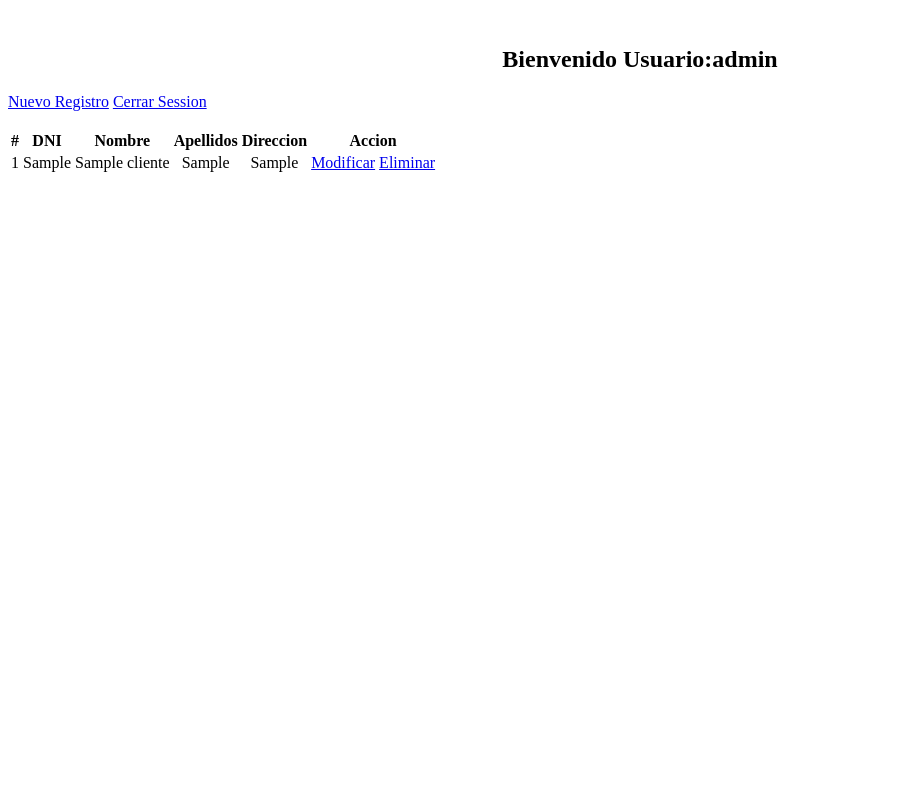
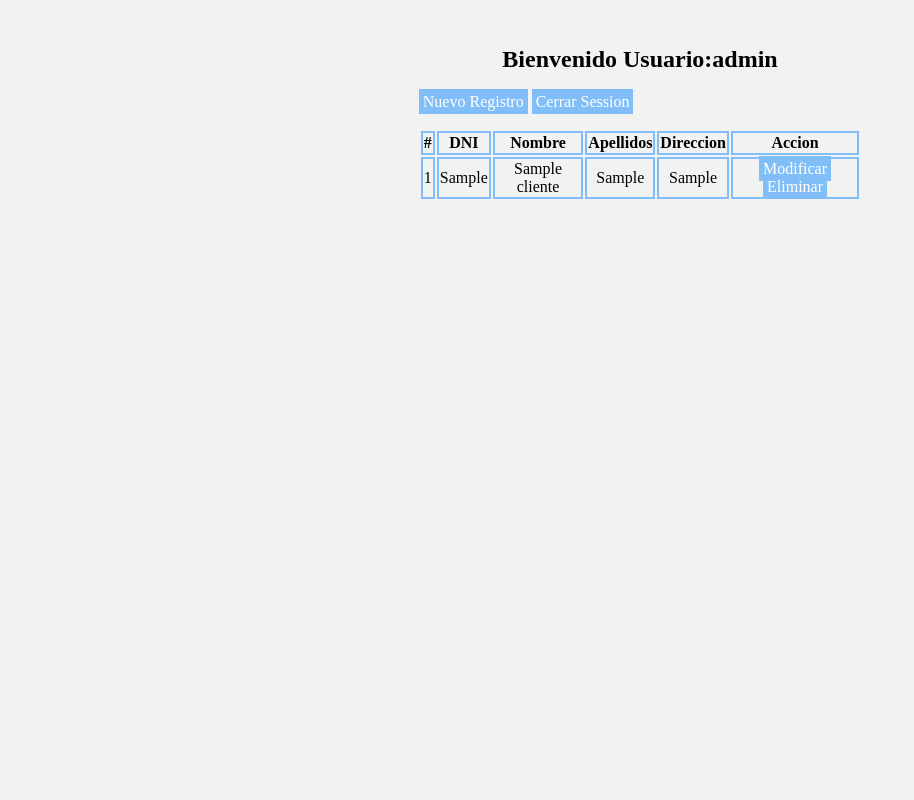
Before and after one commit to andrsenn/examen, a PHP site: page /Controlador/Cliente.php in a window 1280 px wide. Shown: the whole page, without its empty margins (0-914 px from the left). Run offline with PHP 8.4, Linux system fonts and the light colour scheme; a user stored in the database is signed in; tables that the repository leaves empty hold one stand-in row (values such as "Sample post").

Commit message:
terly_cliente

```diff
--- a/Vista/Cliente.php
+++ b/Vista/Cliente.php
@@ -1,9 +1,29 @@
 <html>
+    <head>
+		<style type="text/css">
+		    body{
+	                background-color: #F2F2F2;
+	            }
+	            #contenedor{
+	                width: 35%;
+	                border-radius: 10px;
+	                margin: auto;
+	            }
+	            a{
+	            	text-decoration: none;
+	            	background: #81BEF7;
+	                padding: 4px;
+	                color: #fff;
+	            }
+	            th,td{
+	            	border: 2px solid #81BEF7;
+	            }
+		</style>
 
-		</head>
+    </head>
 		<body> <br>
 			<div class="container" id="contenedor">
-				<center><h2>Bienvenido Usuario:<?php echo $_SESSION['usuario']; ?></h2></center>
+				<center><h2>Bienvenido Usuario:<?php echo $_SESSION['usuario'];?></h2></center>
 				<div>
 					<a href="Cliente.php?Cliente=1<?php echo '&'?>Accion=4">Nuevo Registro</a>
 					<a href="../index.php" role="button">Cerrar Session</a>
```
